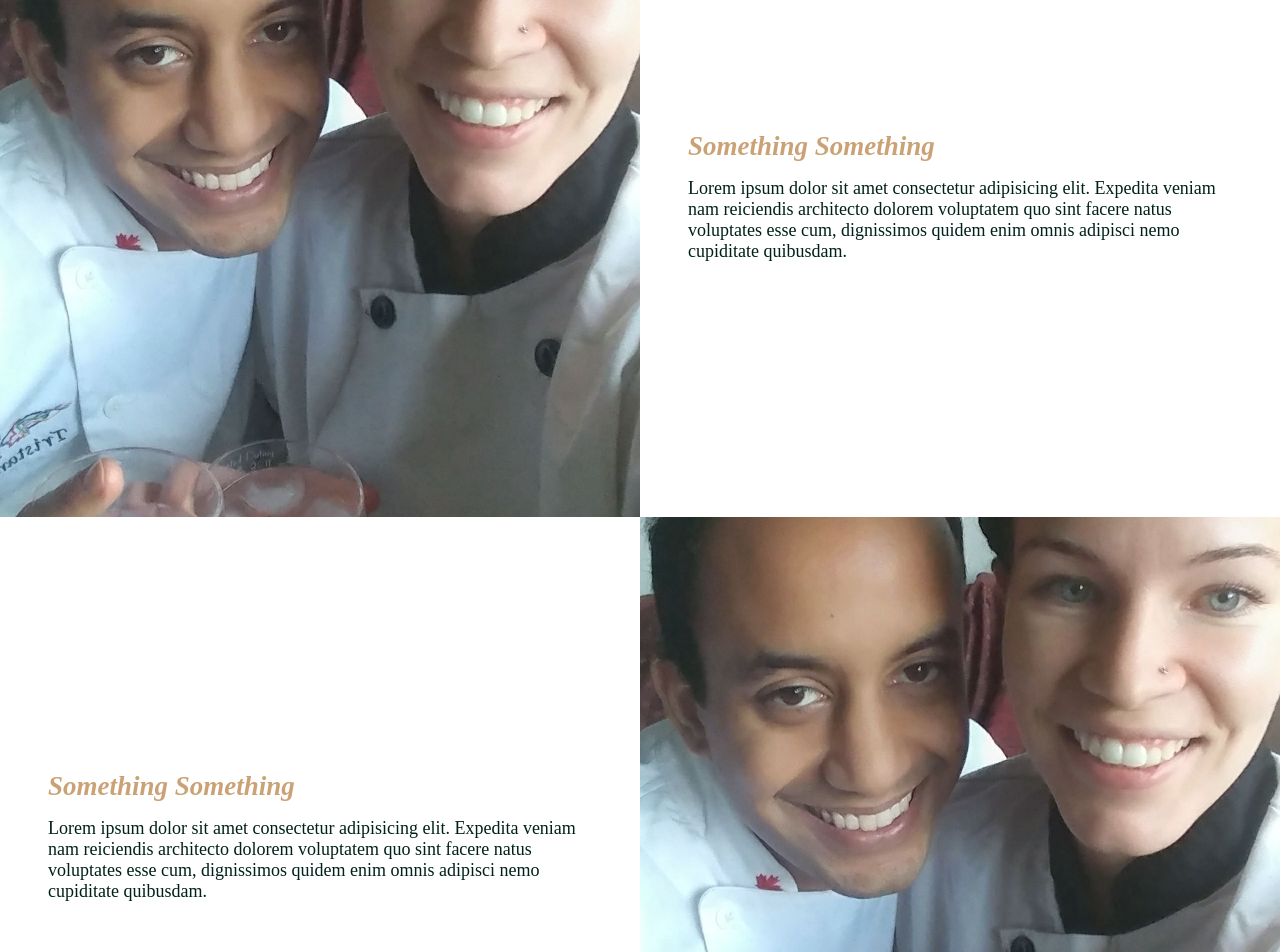
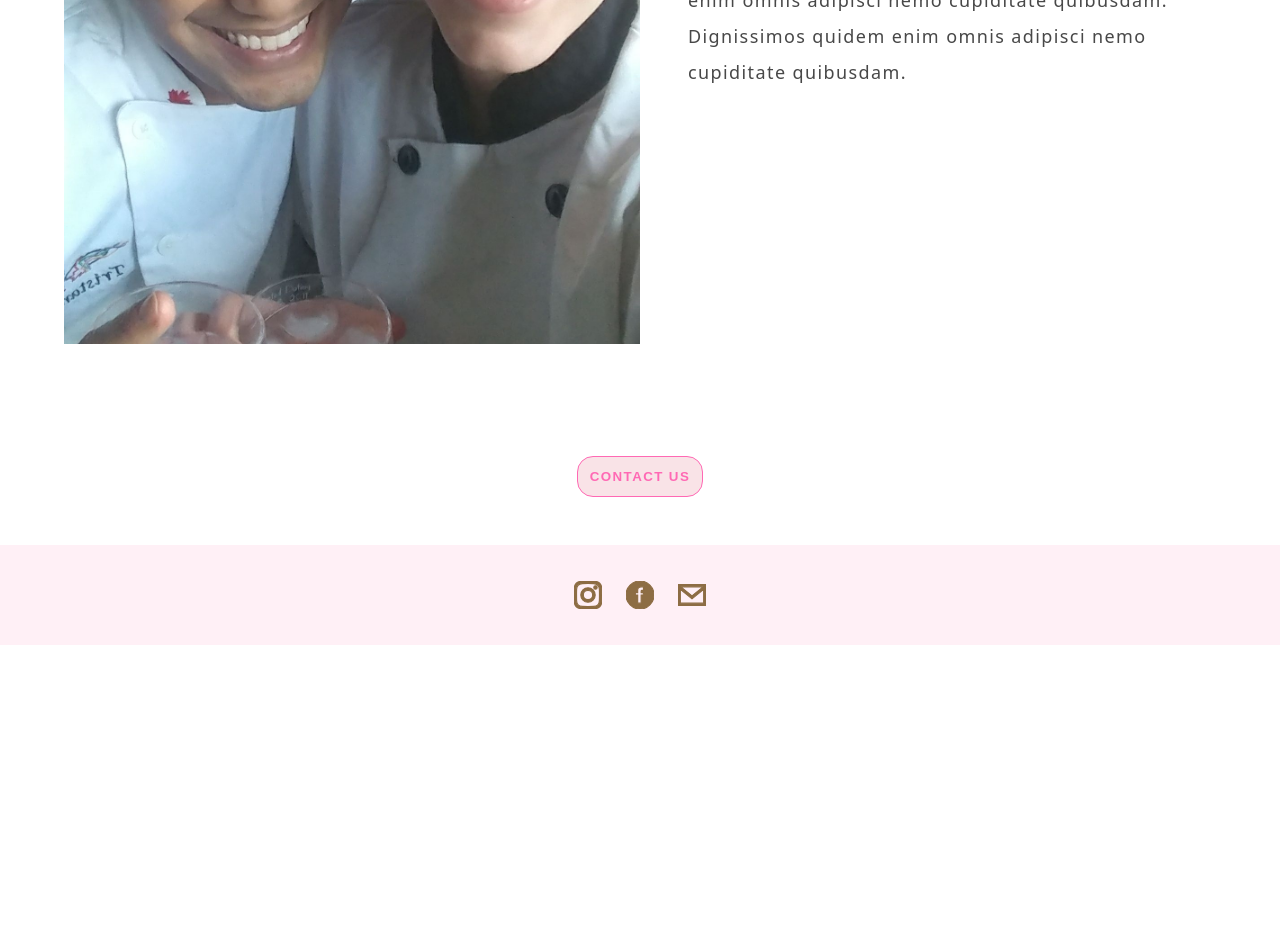
Before and after one commit to Smoopfrog/asweetromance, a React (Create React App) app: page /about in a window 1280 px wide. Shown: the part 360-1312 px from the top of the page. After the commit the page ends 1005 px from the top, so only its background shows below. Built offline with nearby package versions, Linux system fonts and the light colour scheme.

Commit message:
fix about page img

```diff
--- a/src/Components/AboutPage/AboutPage.jsx
+++ b/src/Components/AboutPage/AboutPage.jsx
@@ -4,7 +4,7 @@
 const AboutPage = () => {
   return (
     <section className="about-page">
-      <div className="about-page-banner">Our Sweet Romance</div>
+      {/* <div className="about-page-banner">Our Sweet Romance</div> */}
       <article className="about-page-article">
         <img
           className="about-page-img"
@@ -17,22 +17,7 @@
             Lorem ipsum dolor sit amet consectetur adipisicing elit. Expedita
             veniam nam reiciendis architecto dolorem voluptatem quo sint facere
             natus voluptates esse cum, dignissimos quidem enim omnis adipisci
-            nemo cupiditate quibusdam.
-          </p>
-        </div>
-      </article>
-      <article className="about-page-article">
-        <img
-          className="about-page-img"
-          src={couplePic}
-          alt="a bunch of cuties"
-        />
-        <div className="about-page-text">
-          <h2 className="about-page-text-title">Something Something</h2>
-          <p>
-            Lorem ipsum dolor sit amet consectetur adipisicing elit. Expedita
-            veniam nam reiciendis architecto dolorem voluptatem quo sint facere
-            natus voluptates esse cum, dignissimos quidem enim omnis adipisci
+            nemo cupiditate quibusdam. Dignissimos quidem enim omnis adipisci
             nemo cupiditate quibusdam.
           </p>
         </div>
--- a/src/Styles/AboutPage.css
+++ b/src/Styles/AboutPage.css
@@ -18,26 +18,26 @@
 
 .about-page-article {
   display: flex;
-  align-items: center;
   font-size: 24px;
   font-weight: 300;
-  color: #00211a;
-}
-
-.about-page-article:nth-child(2n+1) {
-  flex-direction: row-reverse;
+  color: #484848;
+  padding: 64px;
 }
 
 .about-page-img {
   display: flex;
   width: 50%;
-  height: auto;
+  height: -moz-fit-content;
+  height: fit-content;
 }
 
 .about-page-text {
   padding: 0 48px;
   margin: 0 auto;
   font-size: 18px;
+  letter-spacing: 1.4px;
+  line-height: 2;
+  font-family: system-ui, -apple-system, BlinkMacSystemFont, "Segoe UI", Roboto, Oxygen, Ubuntu, Cantarell, "Open Sans", "Helvetica Neue", sans-serif;
 }
 
 .about-page-text-title {
--- a/src/Styles/AboutPage.scss
+++ b/src/Styles/AboutPage.scss
@@ -20,27 +20,32 @@
 
 .about-page-article {
   display: flex;
-  align-items: center;
+  // align-items: center;
   font-size: 24px;
   font-weight: 300;
-  color: #00211a;
+  color: #484848;
+  padding: 64px;
 }
 
-.about-page-article:nth-child(2n + 1) {
-  flex-direction: row-reverse;
-  // background-color: #a5d8ff;
-}
+// .about-page-article:nth-child(2n + 1) {
+//   flex-direction: row-reverse;
+//   // background-color: #a5d8ff;
+// }
 
 .about-page-img {
   display: flex;
   width: 50%;
-  height: auto;
+  height: fit-content;
 }
 
 .about-page-text {
   padding: 0 48px;
   margin: 0 auto;
   font-size: 18px;
+  letter-spacing: 1.4px;
+  line-height: 2;
+  font-family: system-ui, -apple-system, BlinkMacSystemFont, "Segoe UI", Roboto,
+    Oxygen, Ubuntu, Cantarell, "Open Sans", "Helvetica Neue", sans-serif;
 }
 
 .about-page-text-title {
```
Also changed, not shown: 1 other file (tests, documents, lock files or other folders).
